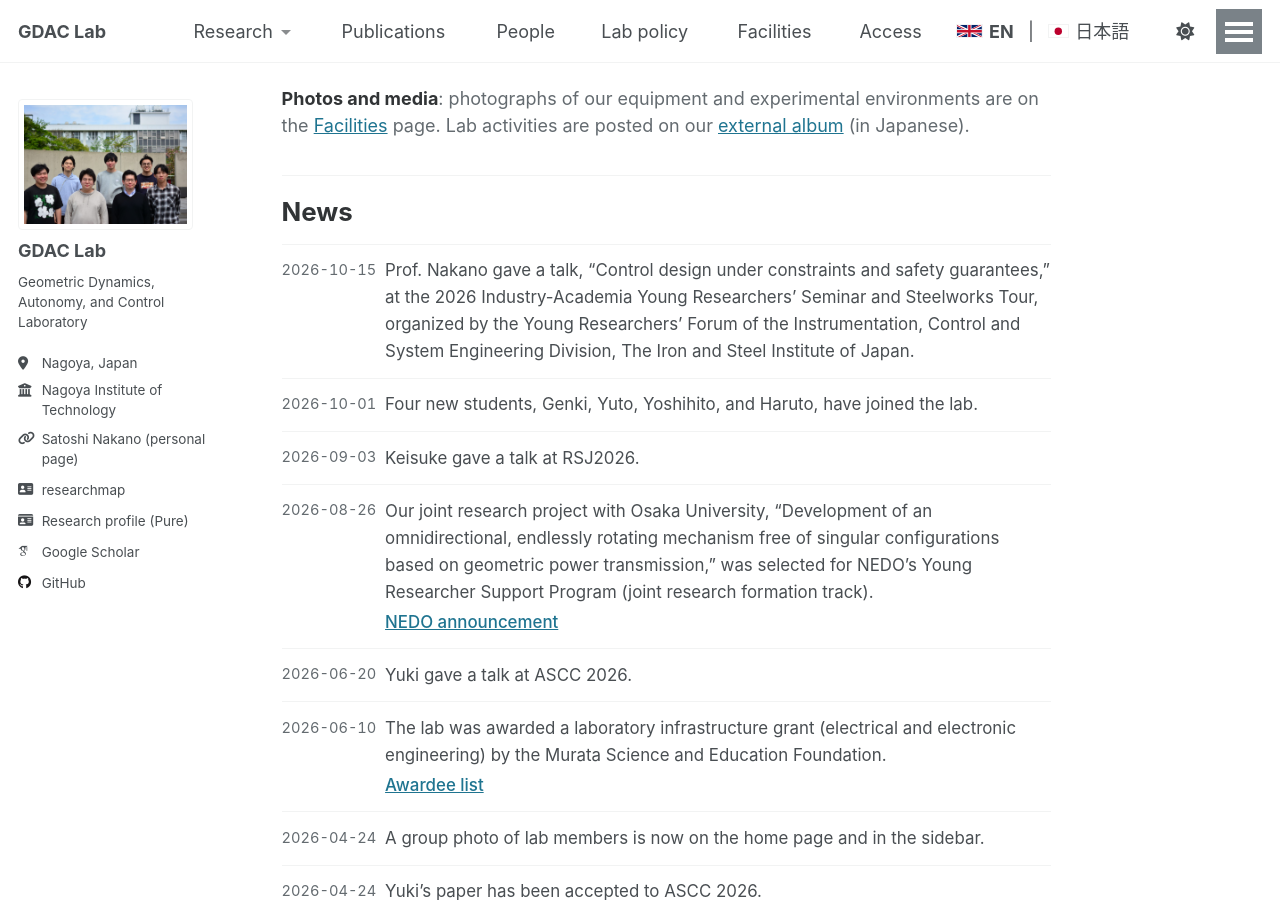
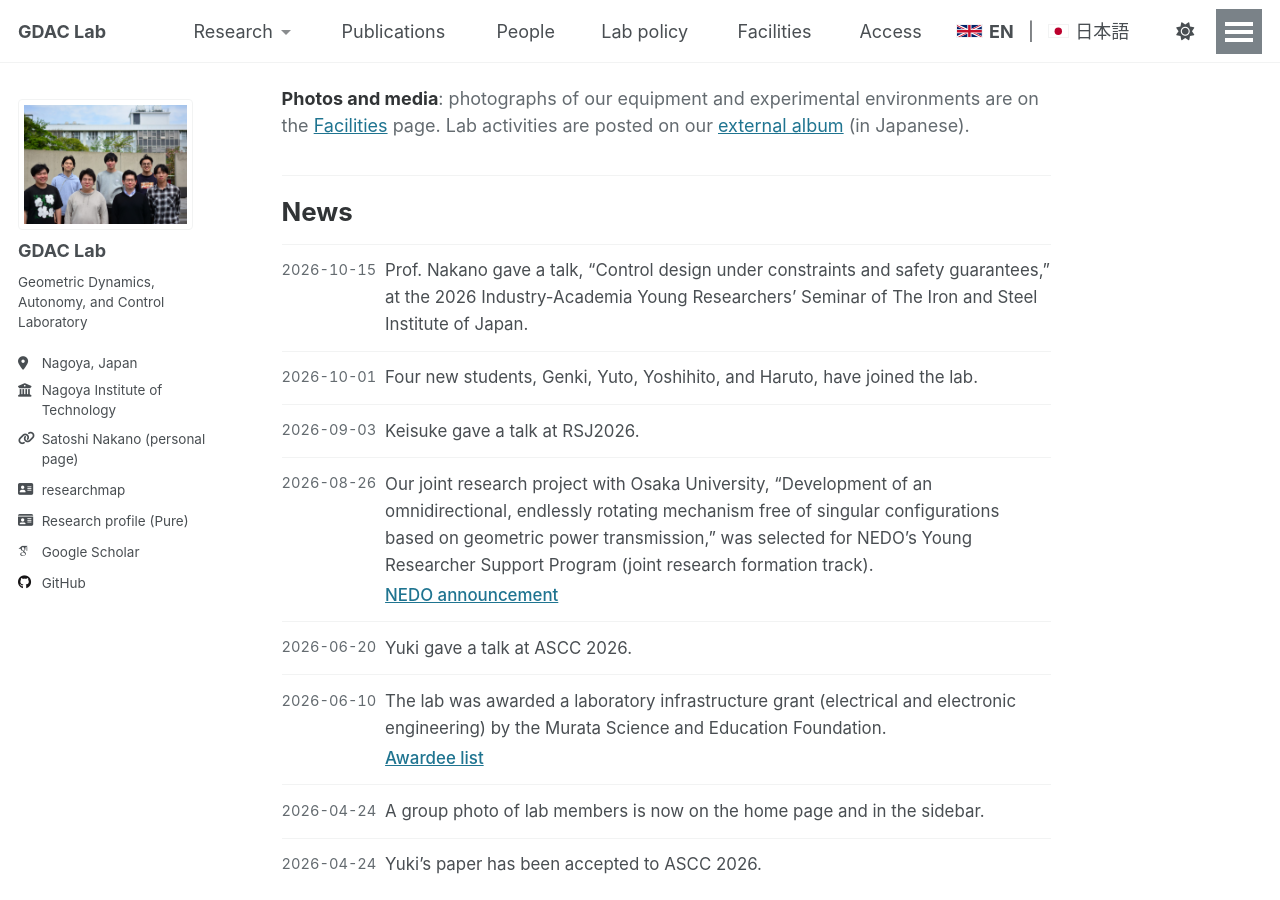
Before and after one commit to GDAC-Lab/gdac-lab.github.io, a Jekyll site: the page built from _pages/about.md, in a window 1280 px wide and 900 px high, scrolled down 1631 px. Built offline with Jekyll 4.4.1, drawn with Linux system fonts in a browser that asks for light colours.

Commit message:
鉄鋼協会セミナーのお知らせを短くする

```diff
--- a/_data/news.yml
+++ b/_data/news.yml
@@ -12,8 +12,8 @@
 #     not the way a press release would.
 items:
   - date: "2026-10-15"
-    body_en: "Prof. Nakano gave a talk, \"Control design under constraints and safety guarantees,\" at the 2026 Industry-Academia Young Researchers' Seminar and Steelworks Tour, organized by the Young Researchers' Forum of the Instrumentation, Control and System Engineering Division, The Iron and Steel Institute of Japan."
-    body_ja: "日本鉄鋼協会 計測・制御・システム工学部会 若手フォーラム主催の「2026年度 産学若手交流セミナーおよび製鉄所見学会」で，仲野が「制約を考慮した制御系設計と安全性保証」と題して発表しました。"
+    body_en: "Prof. Nakano gave a talk, \"Control design under constraints and safety guarantees,\" at the 2026 Industry-Academia Young Researchers' Seminar of The Iron and Steel Institute of Japan."
+    body_ja: "日本鉄鋼協会 若手フォーラム主催の「2026年度 産学若手交流セミナー」で，仲野が「制約を考慮した制御系設計と安全性保証」と題して発表しました。"
   - date: "2026-10-01"
     body_en: "Four new students, Genki, Yuto, Yoshihito, and Haruto, have joined the lab."
     body_ja: "新たに石渡君，小野木君，佐々木君，鳥居君の4名が研究室に配属されました。"
```
